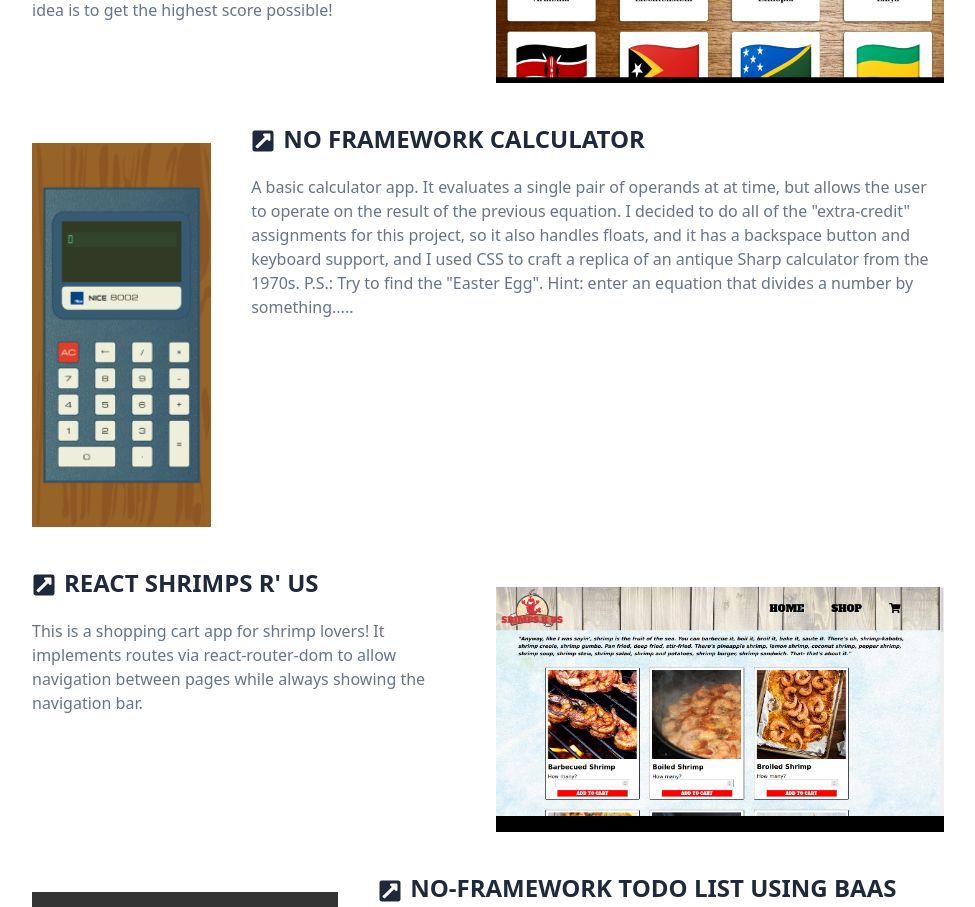
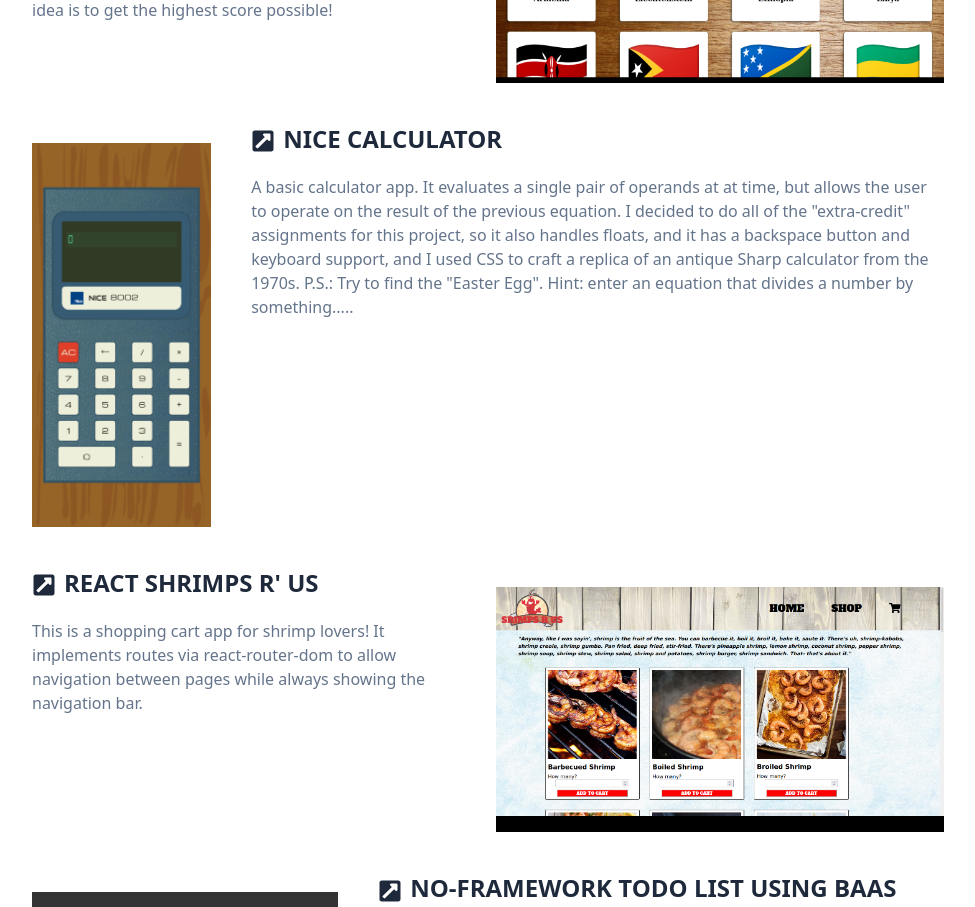
Before and after one commit to mattdimicelli/me, a React (Create React App) app: page / in a window 1280 px wide. Shown: the part 2780-3687 px from the top of the page, without its empty margins (280-1255 px from the left). Built offline with nearby package versions, Linux system fonts and the light colour scheme.

Commit message:
changed name of calculator project

```diff
--- a/src/components/Content.js
+++ b/src/components/Content.js
@@ -176,7 +176,7 @@ const Content = props => {
                     urlLiveSite='https://mattdimicelli.github.io/React_Memory_Game/'
                     />
 
-                    <Project title='No Framework Calculator'
+                    <Project title='NICE Calculator'
                     description={`A basic calculator app. It evaluates a single
                     pair of operands at at time, but allows the user to operate
                     on the result of the previous equation. I decided to do all
```
